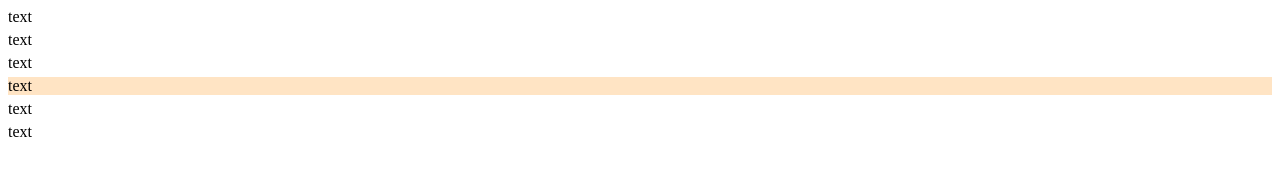
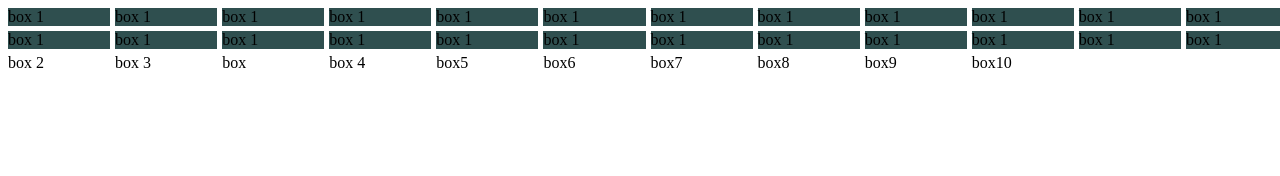
Before and after one commit to kristenbartel/fEd3-gridHomeWork, a plain HTML site: page index.html in a window 1280 px wide. Drawn offline with Linux system fonts and the light colour scheme.

Commit message:
adding styling

```diff
--- a/index.html
+++ b/index.html
@@ -9,17 +9,40 @@
 </head>
 <body>
     <div class="container">
-        <div>text</div>
-        <div>text</div>
-        <div>text</div>
-        <div class="color2">text</div>
-        <div>text</div>
-        <div>text</div>
-        <div></div>
-        <div class="color1"></div>
-        <div></div>
-        <div></div>
-        <div></div>
+        <div class="color1">box 1</div>
+        <div class="color1">box 1</div>
+        <div class="color1">box 1</div>
+        <div class="color1">box 1</div>
+        <div class="color1">box 1</div>
+        <div class="color1">box 1</div>
+        <div class="color1">box 1</div>
+        <div class="color1">box 1</div>
+        <div class="color1">box 1</div>
+        <div class="color1">box 1</div>
+        <div class="color1">box 1</div>
+        <div class="color1">box 1</div>
+        <div class="color1">box 1</div>
+        <div class="color1">box 1</div>
+        <div class="color1">box 1</div>
+        <div class="color1">box 1</div>
+        <div class="color1">box 1</div>
+        <div class="color1">box 1</div>
+        <div class="color1">box 1</div>
+        <div class="color1">box 1</div>
+        <div class="color1">box 1</div>
+        <div class="color1">box 1</div>
+        <div class="color1">box 1</div>
+        <div class="color1">box 1</div>
+        <div>box 2</div>
+        <div>box 3</div>
+        <div>box</div>
+        <div>box 4</div>
+        <div>box5</div>
+        <div>box6</div>
+        <div>box7</div>
+        <div>box8</div>
+        <div>box9</div>
+        <div>box10</div>
         <div></div>
     </div>
 </body>
--- a/styles.css
+++ b/styles.css
@@ -1,7 +1,10 @@
 .container {
     display: grid;
-    grid-template-columns: 12fr;
+    grid-template-columns: 1fr 1fr 1fr 1fr 1fr 1fr 1fr 1fr 1fr 1fr 1fr 1fr;
+    margin: auto;
     gap: 5px;
+    width: 100vw
+    ;
 }
 
 .color1 {
```
